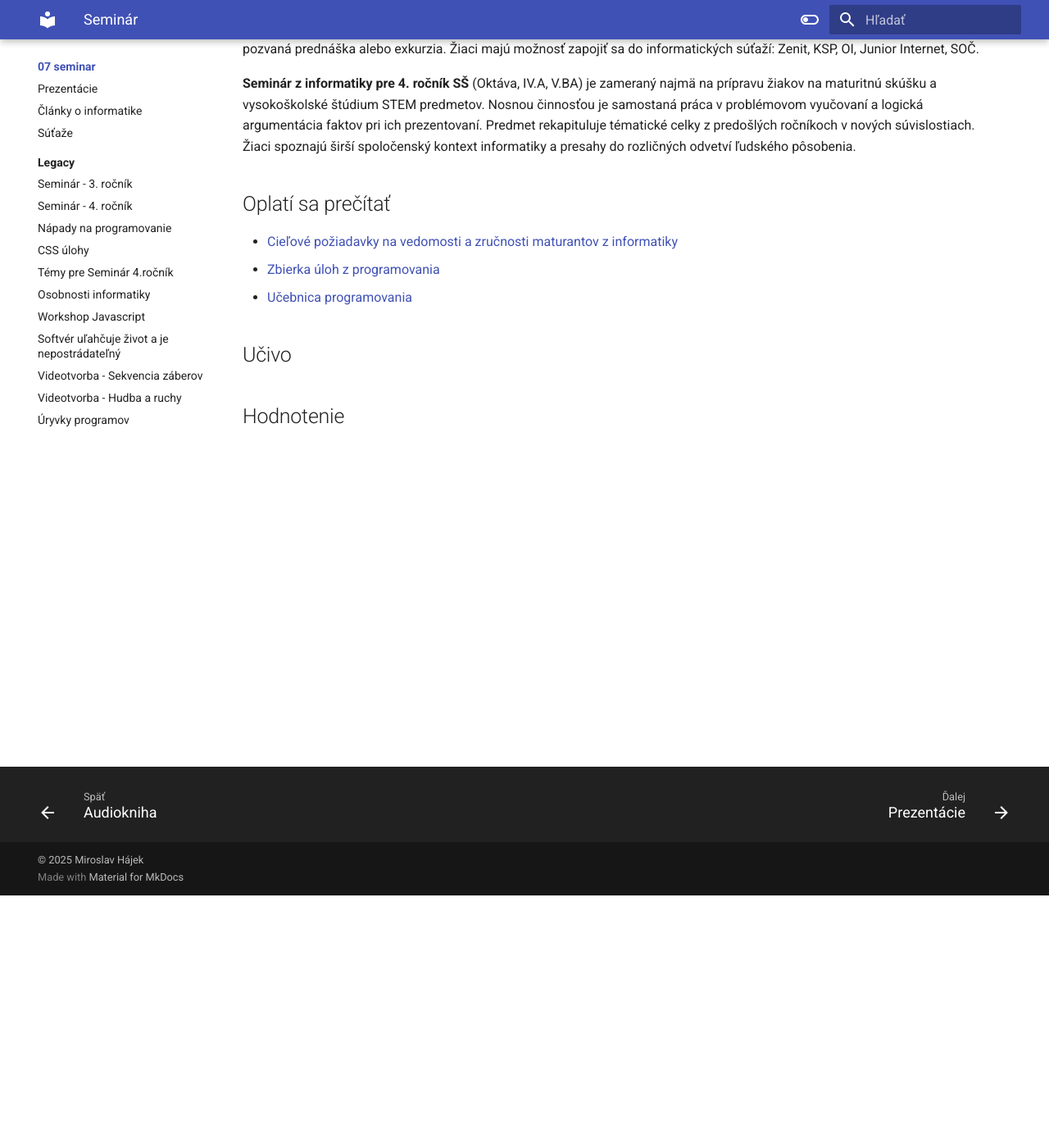
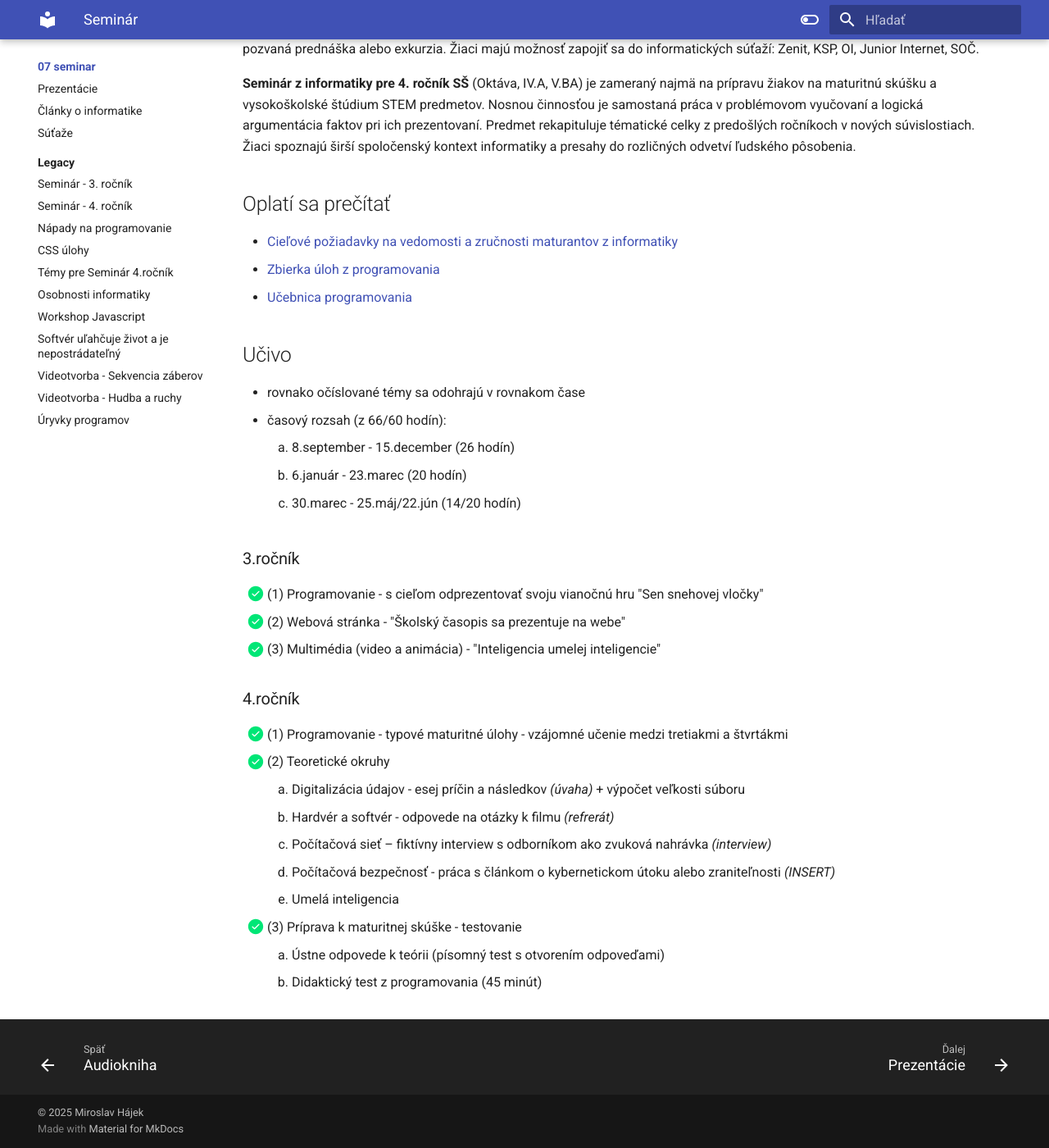
Before and after one commit to hubenka/hubenka.github.io, an MkDocs documentation site: the page built from docs/07_seminar/README.md, in a window 1280 px wide and 1400 px high, scrolled down 308 px. Shown: the whole window at 82% size. Built offline with MkDocs 1.6.1 and Material for MkDocs 9.7.7, drawn with Linux system fonts in a browser that asks for light colours.

Commit message:
Finish themes for seminar

```diff
--- a/docs/07_seminar/README.md
+++ b/docs/07_seminar/README.md
@@ -17,5 +17,27 @@ publish: true
 
 ## Učivo
 
+- rovnako očíslované témy sa odohrajú v rovnakom čase
+- časový rozsah (z 66/60 hodín):
+    1. 8.september - 15.december (26 hodín)
+    2. 6.január - 23.marec (20 hodín)
+    3. 30.marec - 25.máj/22.jún (14/20 hodín)
 
-## Hodnotenie
+### 3.ročník
+
+- [x] (1) Programovanie - s cieľom odprezentovať svoju vianočnú hru "Sen snehovej vločky"
+- [x] (2) Webová stránka - "Školský časopis sa prezentuje na webe"
+- [x] (3) Multimédia (video a animácia) - "Inteligencia umelej inteligencie"
+
+### 4.ročník
+
+- [x] (1) Programovanie - typové maturitné úlohy - vzájomné učenie medzi tretiakmi a štvrtákmi
+- [x] (2) Teoretické okruhy
+    1. Digitalizácia údajov - esej príčin a následkov *(úvaha)* + výpočet veľkosti súboru
+    2. Hardvér a softvér -  odpovede na otázky k filmu *(refrerát)*
+    3. Počítačová sieť – fiktívny interview s odborníkom ako zvuková nahrávka *(interview)*
+    4. Počítačová bezpečnosť - práca s článkom o kybernetickom útoku alebo zraniteľnosti *(INSERT)*
+    5. Umelá inteligencia
+- [x] (3) Príprava k maturitnej skúške - testovanie
+    1. Ústne odpovede k teórii (písomný test s otvorením odpoveďami)
+    2. Didaktický test z programovania (45 minút)
```
Also changed, not shown: docs/09_ucitel.md (+1 -0 lines), docs/05_druhaci/README.md (line endings or trailing spaces).
